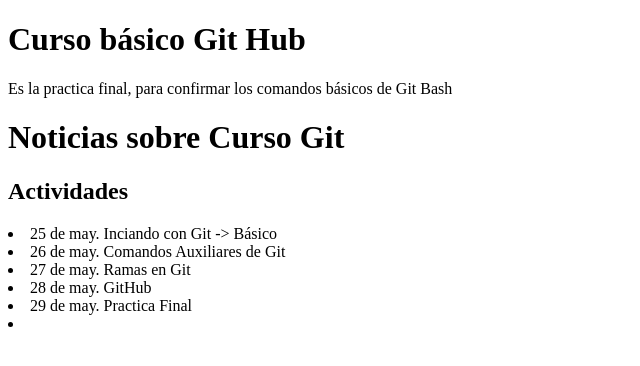
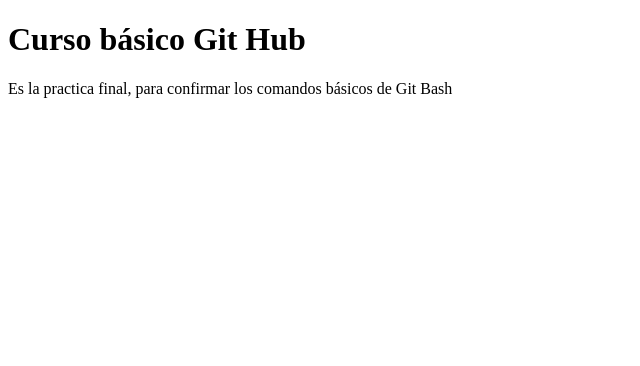
Before and after one commit to curso-git-2020/practica-final-git, a plain HTML site: page index.html in a window 1280 px wide. Shown: the whole page, without its empty margins (0-640 px from the left). Drawn offline with Linux system fonts and the light colour scheme.

Commit message:
Revert "Agregan lista y links"
This reverts commit 7aa3426462ca542692f9c1b53522b0aab173e04e.

```diff
--- a/index.html
+++ b/index.html
@@ -7,13 +7,5 @@
 <body>
   <h1>Curso básico Git Hub</h1>
   Es la practica final, para confirmar los comandos básicos de Git Bash
-  <h1>Noticias sobre Curso Git</h1>
-  <h2>Actividades</h2>
-  	<li>25 de may. Inciando con Git -> Básico </li>
-	<li>26 de may. Comandos Auxiliares de Git </li>
-	<li>27 de may. Ramas en Git </li>
-	<li>28 de may. GitHub </li>
-	<li>29 de may. Practica Final </li>
-	<li></li>
 </body>
 </html>
```
